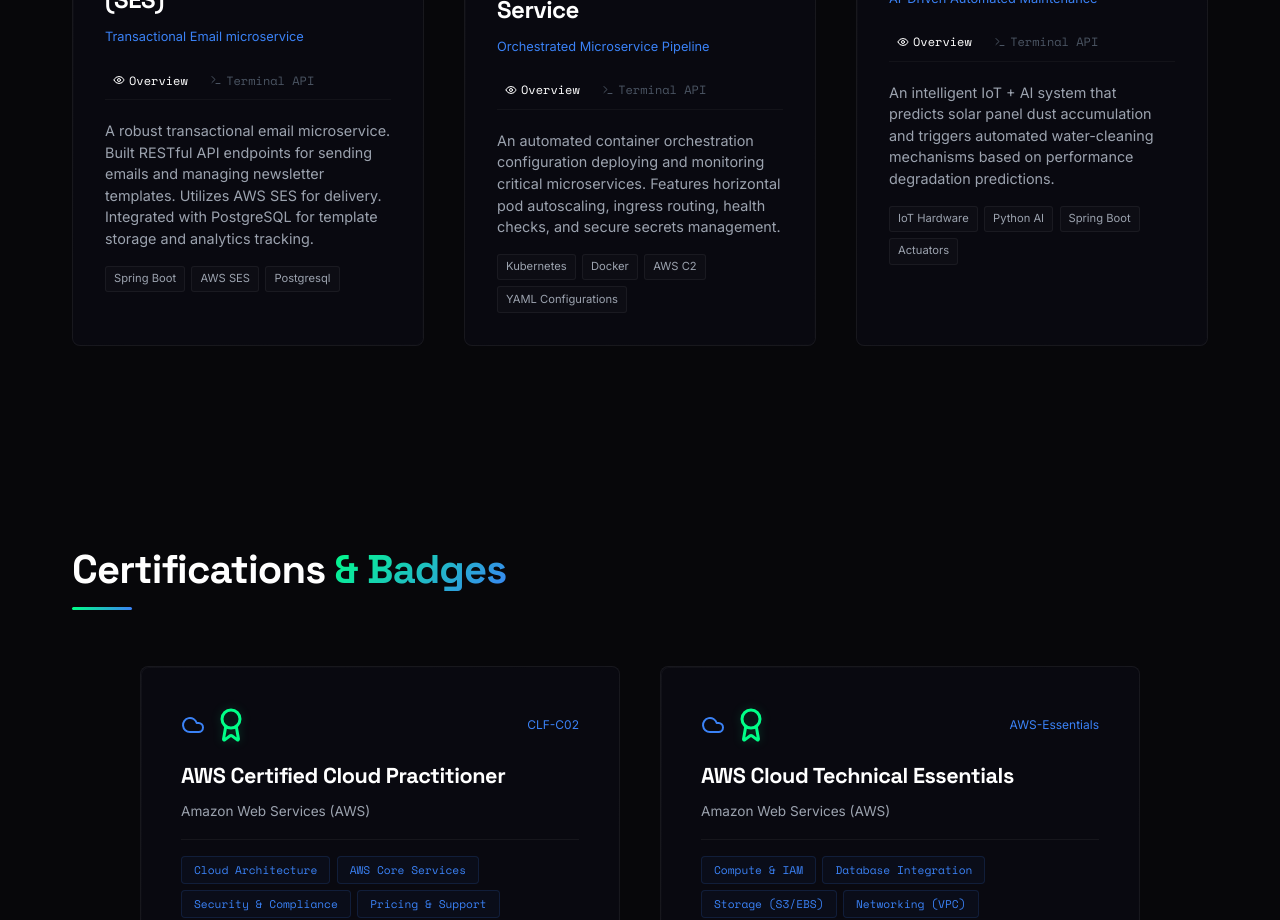
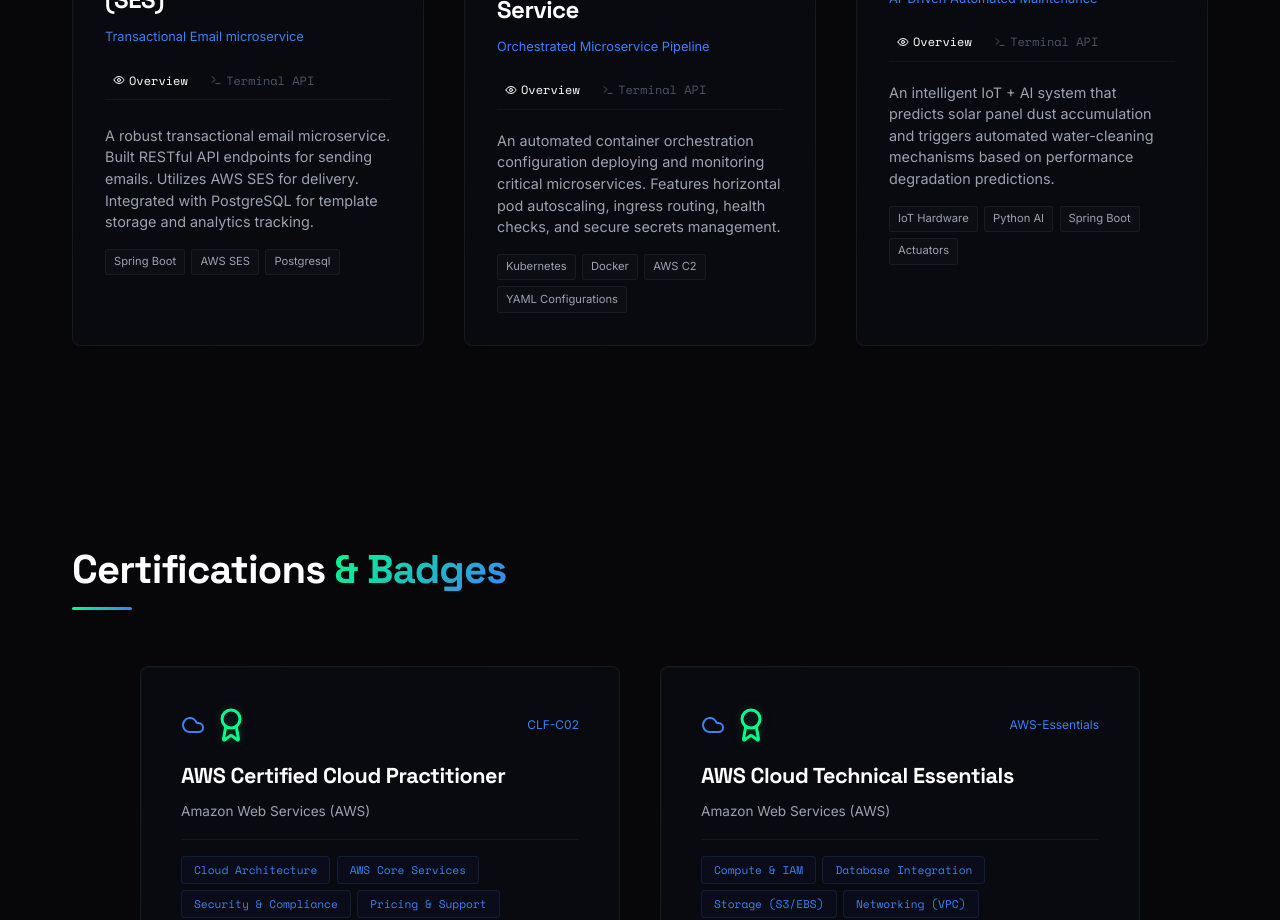
Before and after one commit to Vansh078/Vansh_Portfolio, a React (Vite) app: page / in a window 1280 px wide. Shown: the part 3600-4520 px from the top of the page. Built offline with nearby package versions, Linux system fonts and the light colour scheme.

Commit message:
changed project

```diff
--- a/src/components/Projects.jsx
+++ b/src/components/Projects.jsx
@@ -22,7 +22,7 @@ const PROJECTS_DATA = [
   {
     title: 'Simple Email Service (SES)',
     subtitle: 'Transactional Email microservice',
-    desc: 'A robust transactional email microservice. Built RESTful API endpoints for sending emails and managing newsletter templates. Utilizes AWS SES for delivery. Integrated with PostgreSQL for template storage and analytics tracking.',
+    desc: 'A robust transactional email microservice. Built RESTful API endpoints for sending emails. Utilizes AWS SES for delivery. Integrated with PostgreSQL for template storage and analytics tracking.',
     tech: ['Spring Boot', 'AWS SES', 'Postgresql'],
     metrics: 'API Latency: 45ms',
     github: 'https://github.com/Vansh078/email-service.git',
```
